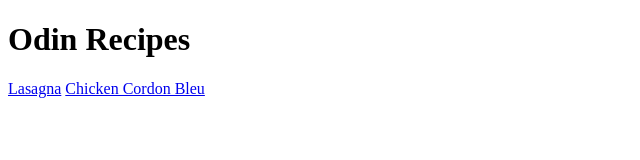
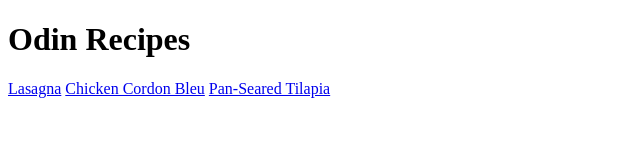
Before and after one commit to joacotol/odin-recipes, a plain HTML site: page index.html in a window 1280 px wide. Shown: the whole page, without its empty margins (0-640 px from the left). Drawn offline with Linux system fonts and the light colour scheme.

Commit message:
Update nav bar to include tilapia homepage

```diff
--- a/index.html
+++ b/index.html
@@ -9,5 +9,6 @@
 
 		<a href="./recipes/lasagna.html">Lasagna</a>
 		<a href="./recipes/chicken-cordon-blue.html">Chicken Cordon Bleu</a>
+		<a href="./recipes/tilapia.html">Pan-Seared Tilapia</a>
 	</body>
 </html>
```
